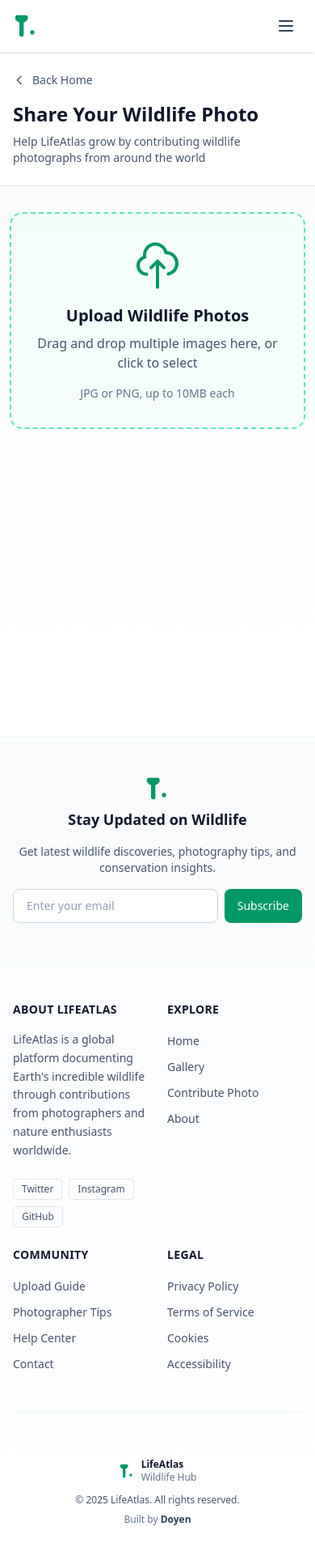
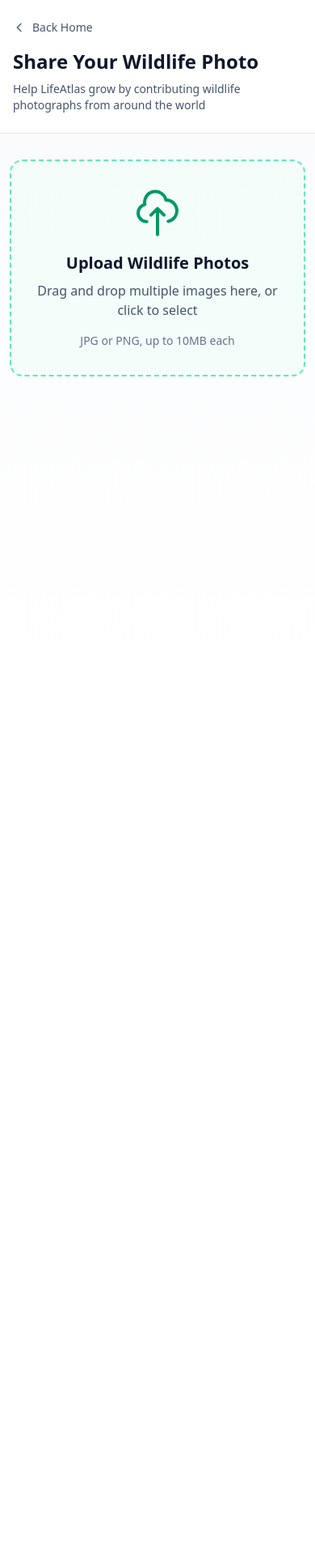
Before and after one commit to Doyen04/lifeAtlas, a React (Vite) app: page /upload in a window 390 px wide. Shown: the top 1922 px of the page at 81% size. After the commit the page ends 844 px from the top, so only its background shows below. Built offline with nearby package versions, Linux system fonts and the light colour scheme.

Commit message:
refactor: remove App component, update Footer styles, and conditionally render Header/Footer in RootLayout

```diff
--- a/src/App.tsx
+++ /dev/null
@@ -1,35 +0,0 @@
-import { useState } from 'react'
-import reactLogo from './assets/react.svg'
-import viteLogo from '/vite.svg'
-import './App.css'
-
-function App() {
-    const [count, setCount] = useState(0)
-
-    return (
-        <>
-            <div>
-                <a href="https://vite.dev" target="_blank">
-                    <img src={viteLogo} className="logo" alt="Vite logo" />
-                </a>
-                <a href="https://react.dev" target="_blank">
-                    <img src={reactLogo} className="logo react" alt="React logo" />
-                </a>
-            </div>
-            <h1>Vite + React</h1>
-            <div className="card">
-                <button onClick={() => setCount((count) => count + 1)}>
-                    count is {count}
-                </button>
-                <p>
-                    Edit <code>src/App.tsx</code> and save to test HMR
-                </p>
-            </div>
-            <p className="read-the-docs">
-                Click on the Vite and React logos to learn more
-            </p>
-        </>
-    )
-}
-
-export default App
--- a/src/components/Footer.tsx
+++ b/src/components/Footer.tsx
@@ -20,7 +20,7 @@ export function Footer() {
         <footer className="bg-linear-to-b from-slate-50 to-white border-t border-emerald-100/50">
             {/* Newsletter Section */}
             <div className="border-b border-emerald-100/30">
-                <div className="max-w-7xl mx-auto px-4 sm:px-6 lg:px-8 py-12 sm:py-16">
+                <div className="max-w-7xl mx-auto px-4 sm:px-6 lg:px-8 py-6 sm:py-8">
                     <div className="max-w-md mx-auto text-center space-y-4">
                         <div className="flex justify-center mb-2">
                             <div className="w-8 h-8 flex items-center justify-center">
@@ -65,7 +65,7 @@ export function Footer() {
             </div>
 
             {/* Main Footer Content */}
-            <div className="max-w-7xl mx-auto px-4 sm:px-6 lg:px-8 py-12 sm:py-16">
+            <div className="max-w-7xl mx-auto px-4 sm:px-6 lg:px-8 py-6 sm:py-10">
                 <div className="grid grid-cols-2 sm:grid-cols-2 lg:grid-cols-4 gap-6 sm:gap-8 mb-12">
                     {/* About Section */}
                     <div className="space-y-4">
@@ -207,10 +207,10 @@ export function Footer() {
                 </div>
 
                 {/* Divider */}
-                <div className="h-px bg-emerald-100/50 my-8" />
+                <div className="h-px bg-emerald-100/50 my-4" />
 
                 {/* Bottom Bar */}
-                <div className="flex flex-col sm:flex-row items-center justify-between gap-3 text-sm text-slate-600 py-6">
+                <div className="flex flex-col sm:flex-row items-center justify-between gap-3 text-sm text-slate-600 py-4">
                     <div className="flex items-center gap-2">
                         <div className="w-5 h-5 flex items-center justify-center">
                             <svg
--- a/src/routes/__root.tsx
+++ b/src/routes/__root.tsx
@@ -1,16 +1,23 @@
-import { createRootRoute, Outlet } from '@tanstack/react-router'
+import { createRootRoute, Outlet, useLocation } from '@tanstack/react-router'
 import { TanStackRouterDevtools } from '@tanstack/react-router-devtools'
 import { Header, Footer } from '../components'
 
-const RootLayout = () => (
+const RootLayout = () => {
+    const location = useLocation()
+    const isGalleryPage = location.pathname === '/gallery'
+    const isUploadPage = location.pathname === '/upload'
+    const hideHeaderFooter = isGalleryPage || isUploadPage
+
+    return (
         <div className="flex flex-col min-h-screen">
-        <Header />
+            {!hideHeaderFooter && <Header />}
             <main className="flex-1">
                 <Outlet />
             </main>
-        <Footer />
+            {!hideHeaderFooter && <Footer />}
             <TanStackRouterDevtools />
         </div>
     )
+}
 
 export const Route = createRootRoute({ component: RootLayout })
--- a/src/routes/index.tsx
+++ b/src/routes/index.tsx
@@ -109,7 +109,7 @@ function Index() {
                         Discover the Wildlife of Every Continent.
                     </h1>
                     <p className="text-base sm:text-lg md:text-xl text-gray-100 mb-8 sm:mb-10 max-w-3xl mx-auto leading-relaxed">
-                        LifeAtlas is the world's open visual archive of animals — powered by people like you.
+                        LifeAtlas is the world's open visual archive of animals - powered by people like you.
                     </p>
 
                     {/* CTA Buttons */}
```
Also changed, not shown: src/utils/indexUtil.ts (added). Lines whose indentation alone changed are shown as unchanged.
